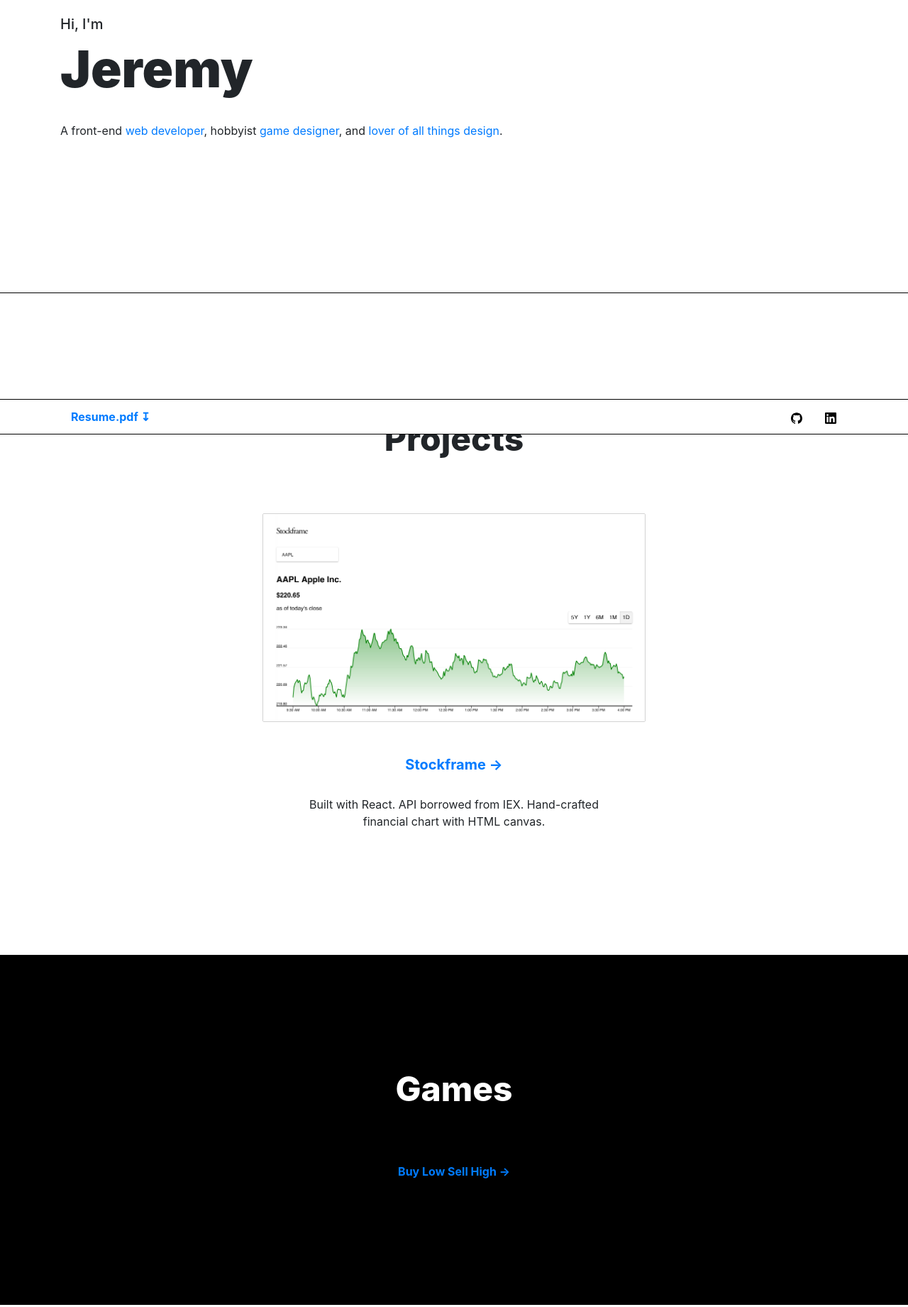
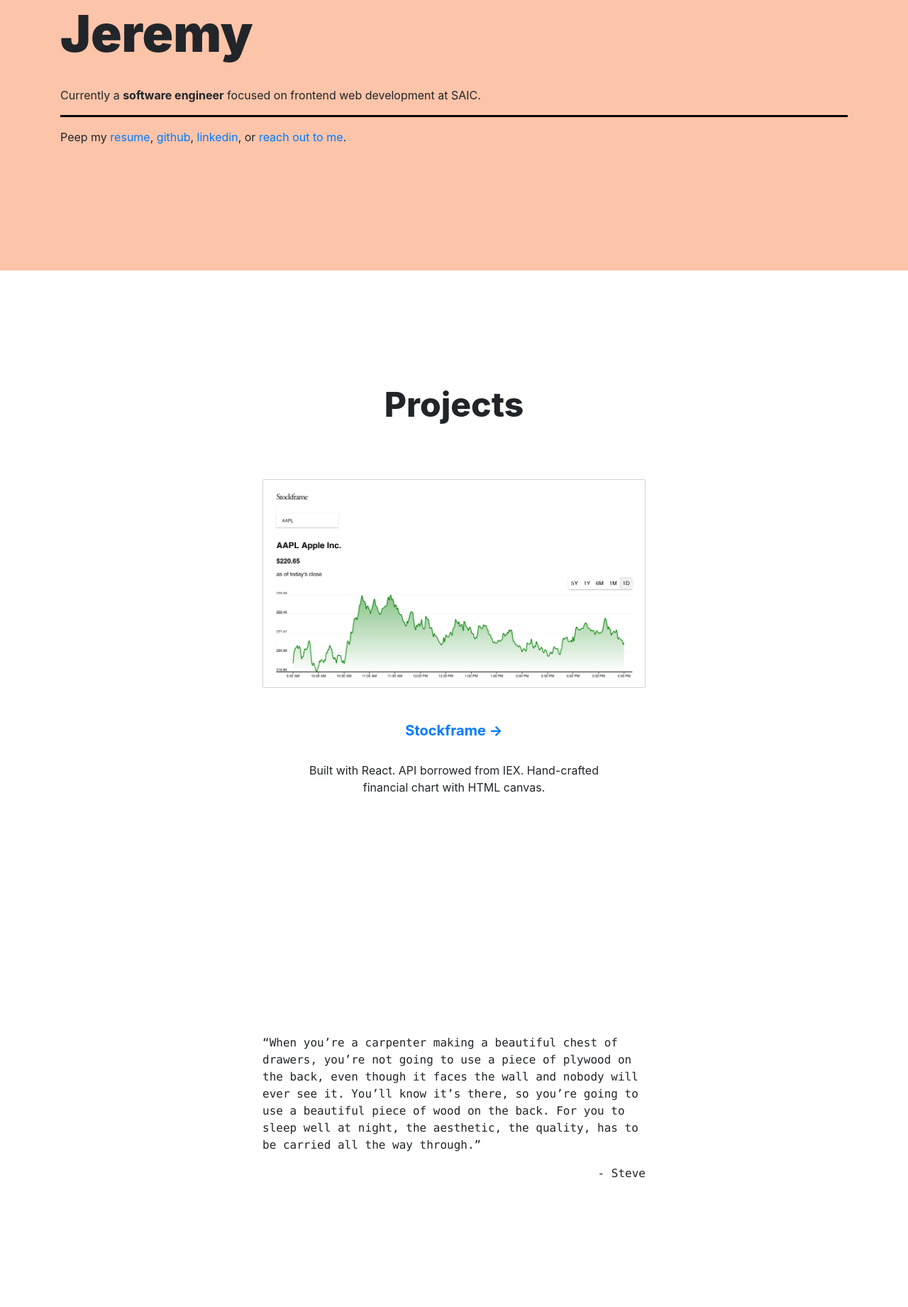
Before and after one commit to realsnehpatel/jchiaramonte7.github.io, a plain HTML site: page index.html in a window 1280 px wide. Shown: the part 188-2029 px from the top of the page at 71% size. Drawn offline with nearby package versions, Linux system fonts and the light colour scheme.

Commit message:
2020 update

```diff
--- a/css/index.css
+++ b/css/index.css
@@ -1,5 +1,5 @@
 ::selection {
-	background: rgb(255, 241, 50, 0.9);
+	background: lightgray;
 	color: black;
 }
 
@@ -40,6 +40,8 @@ form div label {
 	border: 2px solid black;
 	box-shadow: 0px 2px;
 	background-color: white;
+	margin-top: 16px;
+	padding: 8px 32px;
 }
 
 body {
@@ -63,6 +65,7 @@ section {
 
 hr {
 	background-color: black;
+	height: 2px;
 }
 
 br {
@@ -71,11 +74,6 @@ br {
 
 nav {
 	height: 50px;
-}
-
-a {
-	//color: blue;
-	//font-family: sans-serif;
 }
 
 a:hover {
@@ -91,21 +89,30 @@ footer {
 	background-color: white;
 	height: 50px;
 	width: 100%;
-	position: fixed;
 	bottom: 0;
-	border-top: 1px solid black;
-	border-bottom: 1px solid black;
+	border-top: 2px solid black;
+	/*border-bottom: 1px solid black;*/
 	display: flex;
 	align-items: center;
 
 }
 
 p.quote {
-	font-family: adobe garamond pro, serif;
+	font-family:
+    "SFMono-Regular",
+    Consolas,
+    "Liberation Mono",
+    Menlo,
+    Courier,
+    monospace;
 }
 
 header {
 	padding-bottom: 20px;
+}
+
+#hero {
+	background-color: #FCC4A9;
 }
 
 h1 {
@@ -134,26 +141,6 @@ h2 {
 	color: white;
 }
 
-.redline {
-	//text-shadow: 0px 2px 0px rgba(255, 255, 255, 1);
-	/*-webkit-box-shadow: 0px 2px 0px 0px rgba(255,255,255,1);*/
-	/*
-	text-shadow:
-   	-1px -1px 0 #fff,
-    1px -1px 0 #fff,
-    -1px 1px 0 #fff,
-    1px 1px 0 #fff;
-	//text-decoration: underline;
-    //text-decoration-color: red;*/
-    //outline: 2px solid red;
-    position:static;
-    border-bottom: 2px solid red;
-    //-webkit-background-clip: text;
-    z-index: 1;
-    //-webkit-text-stroke: 1px white;
-    //paint-order: stroke fill;
-}
-
 .stroke {
 	position: relative;
 	z-index: 0;
@@ -168,37 +155,9 @@ h2 {
     font-size: 1em;
 }
 
-.link-footer-button {
-	//border-left: 1px solid black;
-	//border-right: 1px solid black;
-	padding: 15px;
-}
-
-.link-footer-social {
-	padding: 15px 16px;
-	border-left: none;
-}
-
-.link-footer-social img {
-	height: 16px;
-	width: 16px;
-}
-
-.link-footer-social:first-child {
-
-}
-
-
-.link-footer-button:hover {
-	background-color: lightgray;
-	//text-decoration: underline;
-	//color: black;
-}
-
 .link-button {
 	top: 50px;
 	border: 1px solid black;
-	//color: black;
 	margin-top: 50px;
 	padding: 15px;
 	font-weight: 400;
--- a/index.html
+++ b/index.html
@@ -8,6 +8,7 @@
 	<script async src="https://stackpath.bootstrapcdn.com/bootstrap/4.1.3/js/bootstrap.min.js" integrity="sha384-ChfqqxuZUCnJSK3+MXmPNIyE6ZbWh2IMqE241rYiqJxyMiZ6OW/JmZQ5stwEULTy" crossorigin="anonymous"></script>
 </head>
 <body>
+	<!--
 	<nav>
 		<div class=container>
 			<ul class="nav-links">
@@ -15,6 +16,7 @@
 			</ul>
 		</div>
 	</nav>
+	-->
 	<section id=hero>
 		<div class="container">
 			<div class="hero-header">
@@ -28,14 +30,13 @@
 					</div>
 				</div>
 					<br>
-					<p>A front-end <!--<span class=redline><span data-text="web developer" class='stroke'>--><a href="#projects">web developer</a><!--</span></span>-->, hobbyist <a href="#games">game designer</a>, and <a href="#motivation">lover of all things design</a>.</p>
-					<br>
-					<!--<a class="link-button" href="mailto:jeremychiaramonte@gmail.com" target="_top">Contact</a>-->
+					<p>Currently a <b>software engineer</b> focused on frontend web development at SAIC.</p>
+					<hr>
+					<p>Peep my <a class="link" href="resources/resume.pdf">resume</a>, <a class="link" href="https://github.com/JChiaramonte7">github</a>, <a class="link" href="https://www.linkedin.com/in/jeremy-chiaramonte-60a57a9a/">linkedin</a>, or <a class="link" href="#cta">reach out to me</a>.</p>
 				</div>
 			</div>
 		</div>
 	</section>
-	<hr>
 	<section id=projects>
 		<div class=container>
 			<header>
@@ -67,34 +68,8 @@
 			</div>
 		</div>
 	</section>
-
-	<section id=games>
-		<div class=container>
-			<header>
-
-				<h2>
-					Games
-				</h2>
-			</header>
-			<div style="text-align: center">
-			<br><br>
-			<!--<h6>September 2018</h6>
-			<br>-->
-			<p>
-				<a href="https://store.steampowered.com/app/934220/Buy_Low_Sell_High/"><b>Buy Low Sell High &rarr;</b></a>
-			</p>
-			</div>
-			<!--<p style="text-align: center">September 28, 2018</p>-->
-		</div>
-	</section>
 	<section id=motivation>
 		<div class=container>
-			<header>
-				<h2>
-					Philosophy
-				</h2>
-			</header>
-			<br>
 			<article class="row justify-content-center">
 				<div class="col-md-6 col-xs-12">
 				<p class="quote">
@@ -107,14 +82,14 @@
 			</article>
 		</div>
 	</section>
-	<hr>
 	<section id=cta>
 		<div class=container>
 			<header>
 				<h2>
-					Interested?
+					Let's Talk...
 				</h2>
 			</header>
+			<br>
 			<article class="row justify-content-center">
 				<div class="col-xl-9 col-md-10 col-sm-12 col-xs-12">
 					<form class="contact row">
@@ -134,7 +109,7 @@
 							<label for="name">Content</label>
 							<textarea class="contact-input contact-content" type="text-area" rows="4" cols="50" id="name" name="user_name"></textarea>
 						 </div>
-						 <div class="contact-entry col-md-12">
+						 <div class="contact-entry col-md-12 text-center">
 						 	<button class="contract-submit" type="submit">Send</button>
 						 </div>
 					</form>
@@ -145,13 +120,15 @@
 	</section>
 	<footer>
 		<div class="container footer-lists">
-			<ul>
-				<li><a class="link-footer-button" href="resources/resume.pdf"><b>Resume.pdf &mapstodown;</b></a></li>
-			</ul>
-			<ul>
-				<li><a class="link-footer-button link-footer-social" href="https://github.com/JChiaramonte7"><img src="icons/github.svg"></a></li>
-				<li><a class="link-footer-button link-footer-social" href="https://www.linkedin.com/in/jeremy-chiaramonte-60a57a9a/"><img src="icons/linkedin.svg"></a></li>
-			<ul>
+			<div>
+				Made with HTML & CSS
+			</div>
+			<div>
+				042120
+			</div>
+			<div>
+				© 2020 Jeremy Chiaramonte
+			</div>
 		</div>
 	</footer>
 </body>
```
